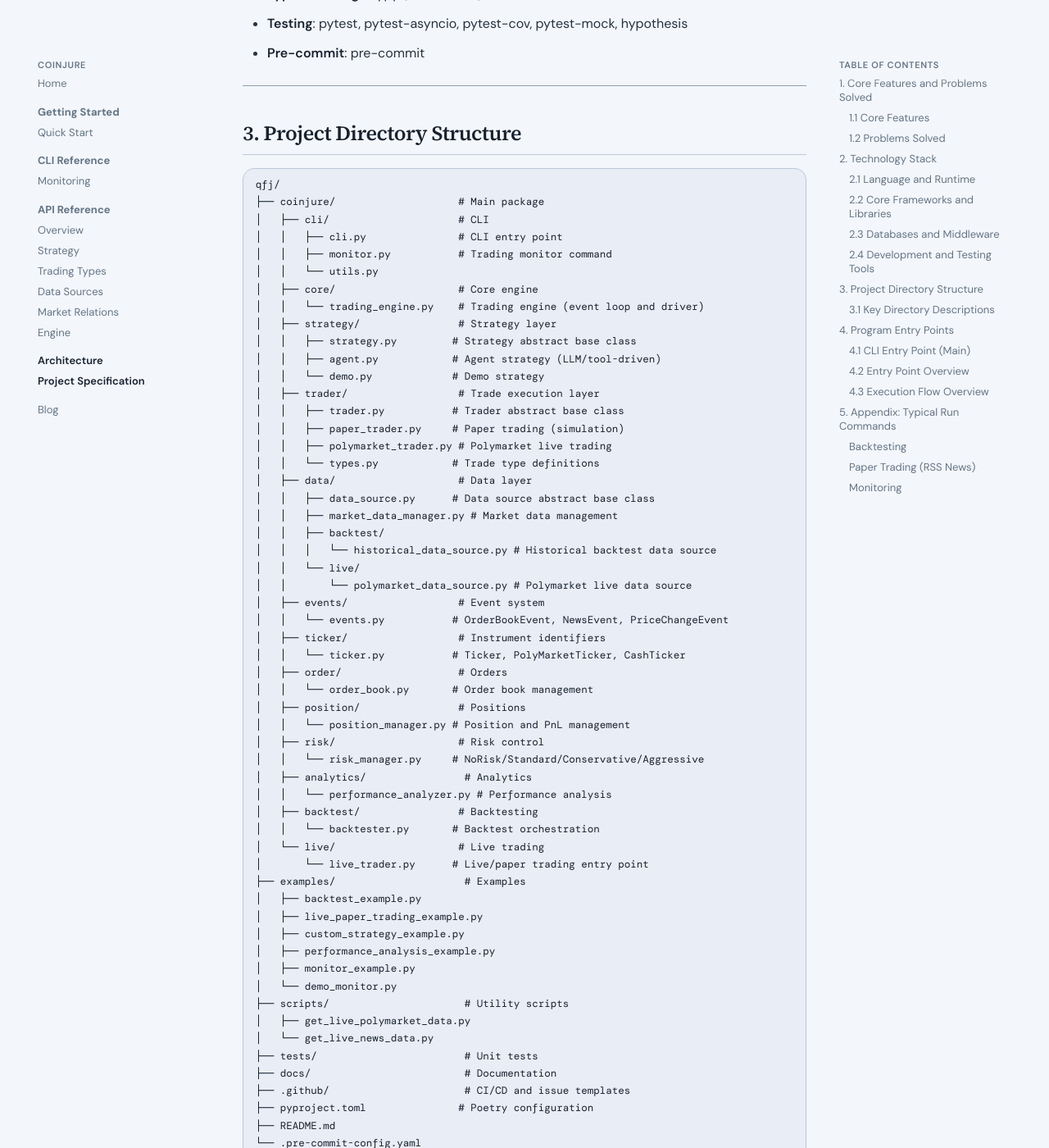
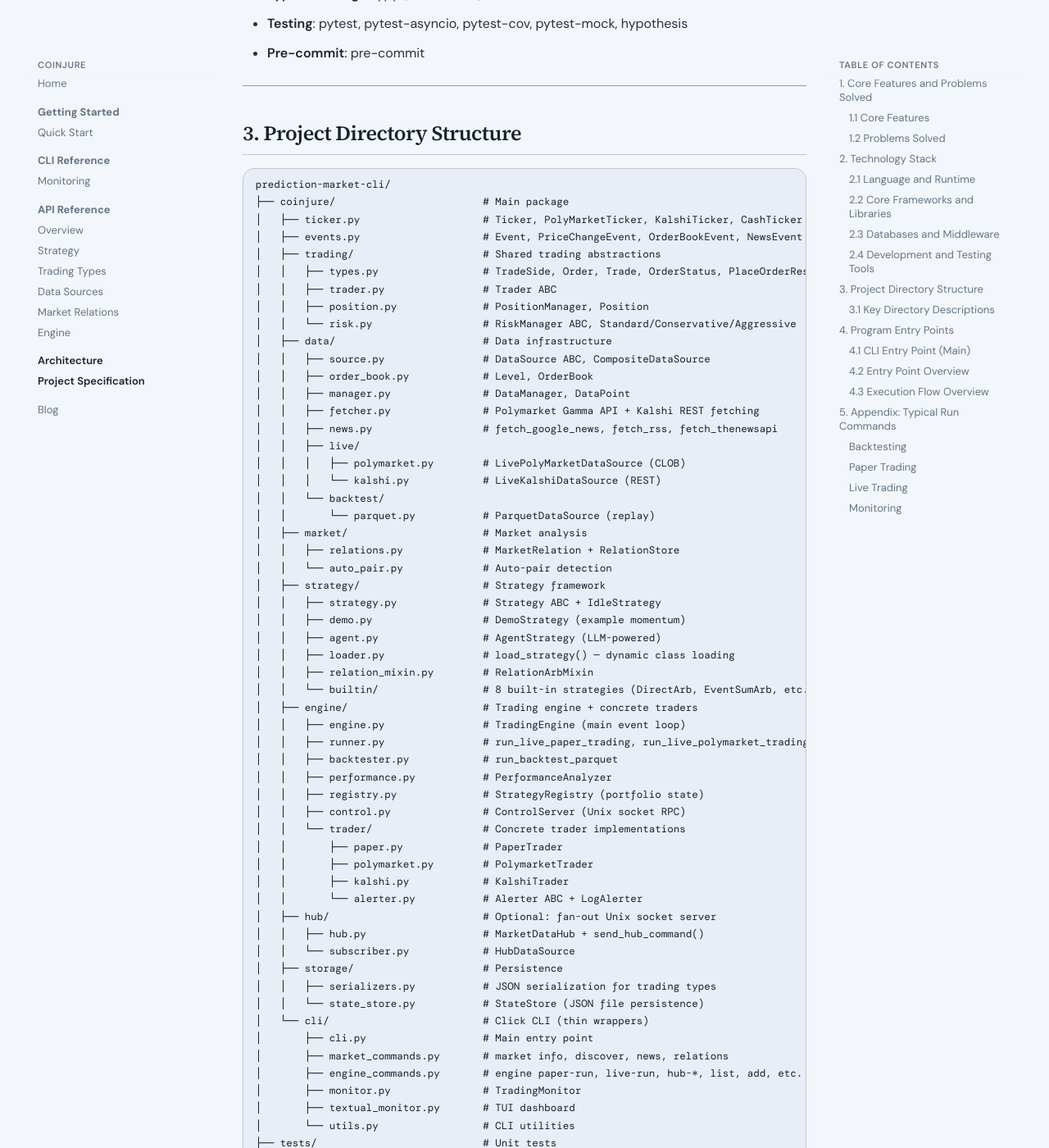
Before and after one commit to ulab-uiuc/coinjure, an MkDocs documentation site: the page built from docs/PROJECT_SPECIFICATION.md, in a window 1280 px wide and 1400 px high, scrolled down 2228 px. Shown: the whole window at 82% size. Built offline with MkDocs 1.6.1 and Material for MkDocs 9.7.7, drawn with Linux system fonts in a browser that asks for light colours; some of the changed text lies outside the part shown.

````diff
--- a/docs/PROJECT_SPECIFICATION.md
+++ b/docs/PROJECT_SPECIFICATION.md
@@ -61,77 +61,82 @@
 ## 3. Project Directory Structure
 
 ```
-qfj/
-├── coinjure/                    # Main package
-│   ├── cli/                     # CLI
-│   │   ├── cli.py               # CLI entry point
-│   │   ├── monitor.py           # Trading monitor command
-│   │   └── utils.py
-│   ├── core/                    # Core engine
-│   │   └── trading_engine.py    # Trading engine (event loop and driver)
-│   ├── strategy/                # Strategy layer
-│   │   ├── strategy.py         # Strategy abstract base class
-│   │   ├── agent.py            # Agent strategy (LLM/tool-driven)
-│   │   └── demo.py             # Demo strategy
-│   ├── trader/                  # Trade execution layer
-│   │   ├── trader.py           # Trader abstract base class
-│   │   ├── paper_trader.py     # Paper trading (simulation)
-│   │   ├── polymarket_trader.py # Polymarket live trading
-│   │   └── types.py            # Trade type definitions
-│   ├── data/                    # Data layer
-│   │   ├── data_source.py      # Data source abstract base class
-│   │   ├── market_data_manager.py # Market data management
-│   │   ├── backtest/
-│   │   │   └── historical_data_source.py # Historical backtest data source
-│   │   └── live/
-│   │       └── polymarket_data_source.py # Polymarket live data source
-│   ├── events/                  # Event system
-│   │   └── events.py           # OrderBookEvent, NewsEvent, PriceChangeEvent
-│   ├── ticker/                  # Instrument identifiers
-│   │   └── ticker.py           # Ticker, PolyMarketTicker, CashTicker
-│   ├── order/                   # Orders
-│   │   └── order_book.py       # Order book management
-│   ├── position/                # Positions
-│   │   └── position_manager.py # Position and PnL management
-│   ├── risk/                    # Risk control
-│   │   └── risk_manager.py     # NoRisk/Standard/Conservative/Aggressive
-│   ├── analytics/                # Analytics
-│   │   └── performance_analyzer.py # Performance analysis
-│   ├── backtest/                # Backtesting
-│   │   └── backtester.py       # Backtest orchestration
-│   └── live/                    # Live trading
-│       └── live_trader.py      # Live/paper trading entry point
-├── examples/                     # Examples
-│   ├── backtest_example.py
-│   ├── live_paper_trading_example.py
-│   ├── custom_strategy_example.py
-│   ├── performance_analysis_example.py
-│   ├── monitor_example.py
-│   └── demo_monitor.py
-├── scripts/                      # Utility scripts
-│   ├── get_live_polymarket_data.py
-│   └── get_live_news_data.py
-├── tests/                        # Unit tests
-├── docs/                         # Documentation
-├── .github/                      # CI/CD and issue templates
-├── pyproject.toml               # Poetry configuration
+prediction-market-cli/
+├── coinjure/                        # Main package
+│   ├── ticker.py                    # Ticker, PolyMarketTicker, KalshiTicker, CashTicker
+│   ├── events.py                    # Event, PriceChangeEvent, OrderBookEvent, NewsEvent
+│   ├── trading/                     # Shared trading abstractions
+│   │   ├── types.py                 # TradeSide, Order, Trade, OrderStatus, PlaceOrderResult
+│   │   ├── trader.py                # Trader ABC
+│   │   ├── position.py              # PositionManager, Position
+│   │   └── risk.py                  # RiskManager ABC, Standard/Conservative/Aggressive
+│   ├── data/                        # Data infrastructure
+│   │   ├── source.py                # DataSource ABC, CompositeDataSource
+│   │   ├── order_book.py            # Level, OrderBook
+│   │   ├── manager.py               # DataManager, DataPoint
+│   │   ├── fetcher.py               # Polymarket Gamma API + Kalshi REST fetching
+│   │   ├── news.py                  # fetch_google_news, fetch_rss, fetch_thenewsapi
+│   │   ├── live/
+│   │   │   ├── polymarket.py        # LivePolyMarketDataSource (CLOB)
+│   │   │   └── kalshi.py            # LiveKalshiDataSource (REST)
+│   │   └── backtest/
+│   │       └── parquet.py           # ParquetDataSource (replay)
+│   ├── market/                      # Market analysis
+│   │   ├── relations.py             # MarketRelation + RelationStore
+│   │   └── auto_pair.py             # Auto-pair detection
+│   ├── strategy/                    # Strategy framework
+│   │   ├── strategy.py              # Strategy ABC + IdleStrategy
+│   │   ├── demo.py                  # DemoStrategy (example momentum)
+│   │   ├── agent.py                 # AgentStrategy (LLM-powered)
+│   │   ├── loader.py                # load_strategy() — dynamic class loading
+│   │   ├── relation_mixin.py        # RelationArbMixin
+│   │   └── builtin/                 # 8 built-in strategies (DirectArb, EventSumArb, etc.)
+│   ├── engine/                      # Trading engine + concrete traders
+│   │   ├── engine.py                # TradingEngine (main event loop)
+│   │   ├── runner.py                # run_live_paper_trading, run_live_polymarket_trading
+│   │   ├── backtester.py            # run_backtest_parquet
+│   │   ├── performance.py           # PerformanceAnalyzer
+│   │   ├── registry.py              # StrategyRegistry (portfolio state)
+│   │   ├── control.py               # ControlServer (Unix socket RPC)
+│   │   └── trader/                  # Concrete trader implementations
+│   │       ├── paper.py             # PaperTrader
+│   │       ├── polymarket.py        # PolymarketTrader
+│   │       ├── kalshi.py            # KalshiTrader
+│   │       └── alerter.py           # Alerter ABC + LogAlerter
+│   ├── hub/                         # Optional: fan-out Unix socket server
+│   │   ├── hub.py                   # MarketDataHub + send_hub_command()
+│   │   └── subscriber.py            # HubDataSource
+│   ├── storage/                     # Persistence
+│   │   ├── serializers.py           # JSON serialization for trading types
+│   │   └── state_store.py           # StateStore (JSON file persistence)
+│   └── cli/                         # Click CLI (thin wrappers)
+│       ├── cli.py                   # Main entry point
+│       ├── market_commands.py       # market info, discover, news, relations
+│       ├── engine_commands.py       # engine paper-run, live-run, hub-*, list, add, etc.
+│       ├── monitor.py               # TradingMonitor
+│       ├── textual_monitor.py       # TUI dashboard
+│       └── utils.py                 # CLI utilities
+├── tests/                           # Unit tests
+├── docs/                            # Documentation
+├── .github/                         # CI/CD and issue templates
+├── pyproject.toml                   # Poetry configuration
 ├── README.md
 └── .pre-commit-config.yaml
 ```
 
 ### 3.1 Key Directory Descriptions
 
-| Directory             | Purpose                                                                                         |
-| --------------------- | ----------------------------------------------------------------------------------------------- |
-| `coinjure/core/`      | Trading engine: event loop, strategy invocation, trade execution scheduling                     |
-| `coinjure/strategy/`  | Strategy definitions: implements `process_event` and calls `trader.place_order`                 |
-| `coinjure/trader/`    | Trade execution: includes simulation (PaperTrader) and live (PolymarketTrader)                  |
-| `coinjure/data/`      | Data source abstraction: historical, Polymarket, news, and RSS implementations                  |
-| `coinjure/events/`    | Event types: OrderBookEvent, NewsEvent, PriceChangeEvent                                        |
-| `coinjure/risk/`      | Risk control layer: per-trade, per-instrument, total exposure, drawdown, and daily loss limits  |
-| `coinjure/position/`  | Position tracking and PnL computation                                                           |
-| `coinjure/analytics/` | Sharpe ratio, win rate, maximum drawdown, profit/loss ratio, and other performance metrics      |
-| `coinjure/live/`      | Live/paper trading entry points (`run_live_paper_trading`, `run_live_polymarket_trading`, etc.) |
+| Directory                 | Purpose                                                                                      |
+| ------------------------- | -------------------------------------------------------------------------------------------- |
+| `coinjure/trading/`       | Shared trading abstractions: Trader ABC, types, position management, risk managers           |
+| `coinjure/data/`          | Data source abstraction: live (Polymarket CLOB, Kalshi REST), backtest (Parquet), news, RSS  |
+| `coinjure/market/`        | Market analysis: relation graph, auto-pair detection                                         |
+| `coinjure/strategy/`      | Strategy definitions: Strategy ABC, demo, agent, loader, and 8 built-in arbitrage strategies |
+| `coinjure/engine/`        | Trading engine: event loop, runner, backtester, performance analyzer, control server         |
+| `coinjure/engine/trader/` | Concrete trader implementations: PaperTrader, PolymarketTrader, KalshiTrader                 |
+| `coinjure/hub/`           | Optional fan-out Unix socket server for shared market data                                   |
+| `coinjure/storage/`       | Persistence: JSON serialization, state store                                                 |
+| `coinjure/cli/`           | Click CLI: market commands, engine commands, monitor, TUI dashboard                          |
 
 ---
 
@@ -151,27 +156,28 @@ The main entry point is: **`coinjure.cli.cli:cli`**.
 After installation, the CLI can be invoked directly:
 
 ```bash
-coinjure monitor           # Monitor
-coinjure monitor --watch   # Live refresh
+coinjure engine monitor    # Attach live TUI monitor
+coinjure engine paper-run  # Paper trading
+coinjure engine live-run   # Live trading
 ```
 
 ### 4.2 Entry Point Overview
 
-| Entry Point       | File                                                                       | Description                                  |
-| ----------------- | -------------------------------------------------------------------------- | -------------------------------------------- |
-| **CLI**           | `coinjure/cli/cli.py`                                                      | `cli()` — registers the `monitor` subcommand |
-| **Backtesting**   | `examples/backtest_example.py`                                             | Run this script directly for backtesting     |
-| **Paper Trading** | `examples/live_paper_trading_example.py` or `coinjure/live/live_trader.py` | Run via `run_live_paper_trading()`           |
-| **Live Trading**  | `coinjure/live/live_trader.py`                                             | Run via `run_live_polymarket_trading()`      |
+| Entry Point       | File                            | Description                                                       |
+| ----------------- | ------------------------------- | ----------------------------------------------------------------- |
+| **CLI**           | `coinjure/cli/cli.py`           | `cli()` — registers `market`, `engine`, and `hub` command groups  |
+| **Backtesting**   | `coinjure/engine/backtester.py` | `run_backtest_parquet()` or via `coinjure engine backtest`        |
+| **Paper Trading** | `coinjure/engine/runner.py`     | `run_live_paper_trading()` or via `coinjure engine paper-run`     |
+| **Live Trading**  | `coinjure/engine/runner.py`     | `run_live_polymarket_trading()` or via `coinjure engine live-run` |
 
 ### 4.3 Execution Flow Overview
 
 ```
-User command / script
+User command (coinjure engine paper-run / live-run / backtest)
     ↓
-CLI (cli.py) or examples / live_trader
+CLI (cli.py → engine_commands.py)
     ↓
-TradingEngine(data_source, strategy, trader)
+runner.py → TradingEngine(data_source, strategy, trader)
     ↓
 engine.start(): loops calling data_source.get_next_event()
     ↓
@@ -182,7 +188,7 @@ strategy.process_event(event, trader)
     ↓
 Strategy internally calls trader.place_order()
     ↓
-PaperTrader or PolymarketTrader executes order and updates position_manager
+PaperTrader / PolymarketTrader / KalshiTrader executes order and updates position_manager
 ```
 
 ---
@@ -192,35 +198,25 @@ PaperTrader or PolymarketTrader executes order and updates position_manager
 ### Backtesting
 
 ```bash
-python examples/backtest_example.py
+coinjure engine backtest --relation-id <REL_ID>
 ```
 
-### Paper Trading (RSS News)
+### Paper Trading
 
 ```bash
-python examples/live_paper_trading_example.py
-# or
-python -c "
-import asyncio
-from decimal import Decimal
-from coinjure.data.live.polymarket_data_source import LiveRSSNewsDataSource
-from coinjure.live.live_trader import run_live_paper_trading
-from coinjure.strategy.demo import DemoStrategy
+coinjure engine paper-run --exchange polymarket --strategy-ref ./strategies/my_strategy.py:MyStrategy
+```
 
-asyncio.run(run_live_paper_trading(
-    data_source=LiveRSSNewsDataSource(polling_interval=60.0),
-    strategy=TestStrategy(),
-    initial_capital=Decimal('10000'),
-    duration=300,
-))
-"
+### Live Trading
+
+```bash
+coinjure engine live-run --exchange polymarket --wallet-private-key "$POLYMARKET_PRIVATE_KEY"
 ```
 
 ### Monitoring
 
 ```bash
-coinjure monitor
-coinjure monitor --watch --refresh 1.0
+coinjure engine monitor
 ```
 
 ---
````
Also changed, not shown: README.md (+3 -11 lines), docs/CLI_MONITORING.md (+6 -18 lines), docs/blog/index.md (+5 -3 lines), docs/index.md (+29 -28 lines).
